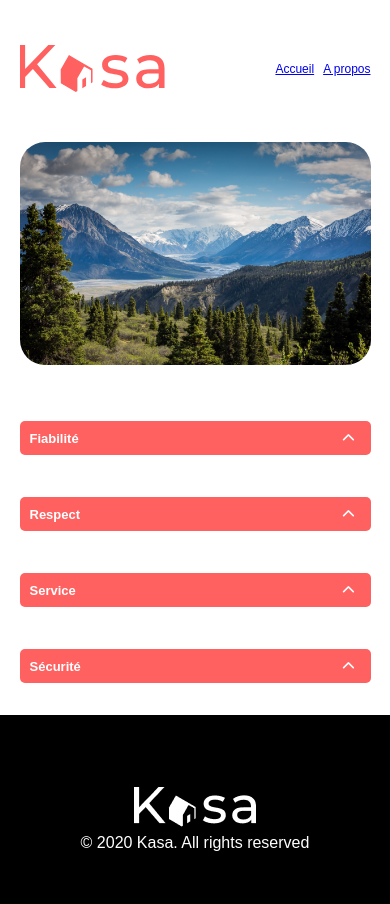
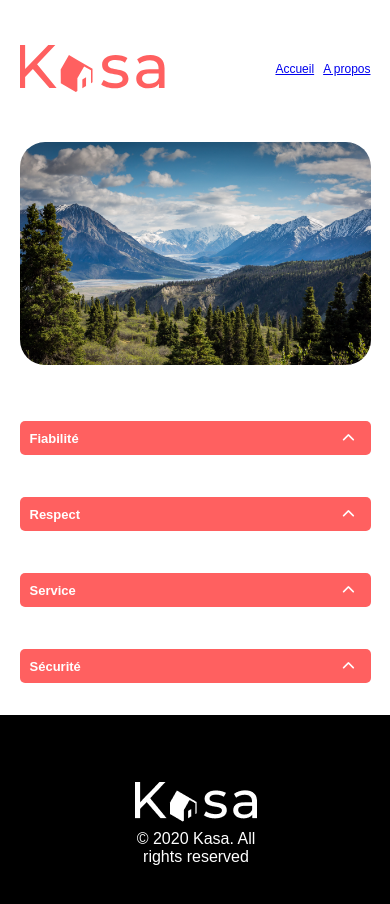
Before and after one commit to AntoineMarchive/Kasa_Projet7, a React (Vite) app: page /a-propos in a window 390 px wide. Shown: the top 904 px of the page. Built offline with nearby package versions, Linux system fonts and the light colour scheme; a web font is replaced by a local one.

Commit message:
add media

```diff
--- a/src/components/Footer/Footer.scss
+++ b/src/components/Footer/Footer.scss
@@ -21,3 +21,16 @@
     width: 100%;
   }
 }
+
+@media only screen and (max-width: 768px) {
+  .footer {
+      padding: 66px 115px 58px 117px;
+      &__logo {
+          margin-bottom: 8px;
+      }
+      &__copyright {
+          font-size: 12px;
+          font-weight: 500;
+      }
+  }
+}
```
